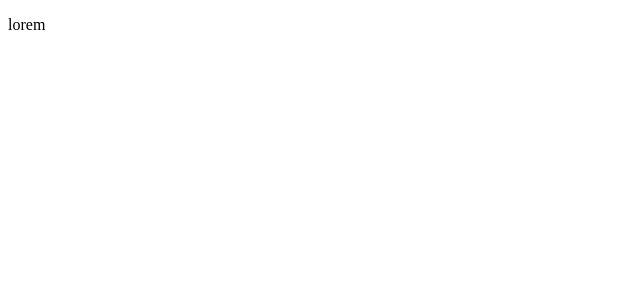
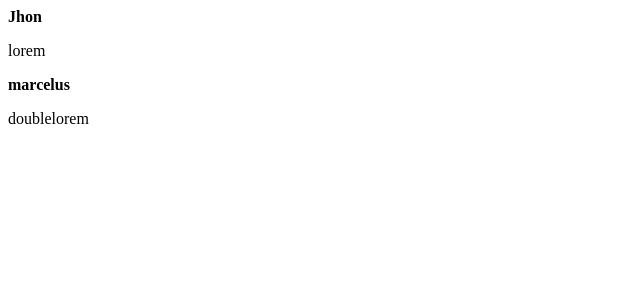
Before and after one commit to Thalys-T/Desafio1-todolist, a React (Vite) app: page / in a window 1280 px wide. Shown: the top 300 px of the page, without its empty margins (0-640 px from the left). Built offline with nearby package versions, Linux system fonts and the light colour scheme.

Commit message:
fixed return of list

```diff
--- a/src/App.tsx
+++ b/src/App.tsx
@@ -8,6 +8,11 @@ export function App() {
         content="lorem"
 
       />
+      <List
+        author="marcelus"
+        content="doublelorem"
+
+      />
     </div>
   )
 }
--- a/src/List.tsx
+++ b/src/List.tsx
@@ -1,3 +1,8 @@
 export function List(props){
-  return <p>{props.content}</p>
+  return (
+    <div>
+        <strong>{props.author}</strong>
+        <p>{props.content}</p>
+    </div>
+  )
 }
```
Also changed, not shown: 1 other file (tests, documents, lock files or other folders).
